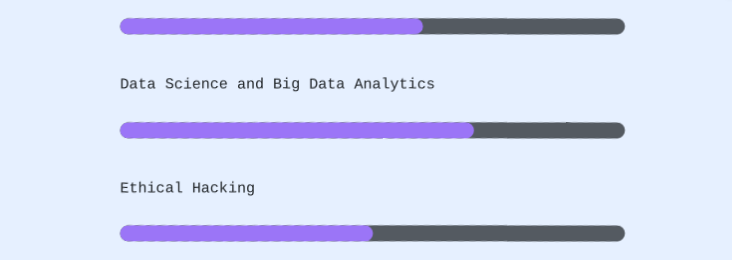
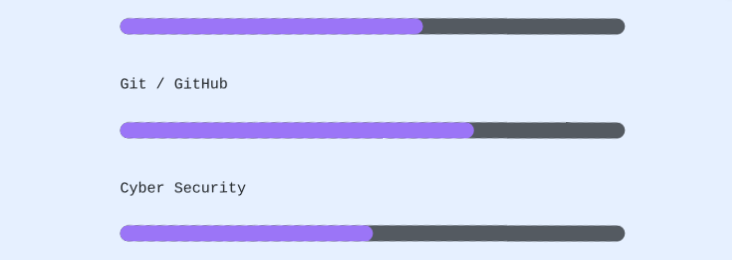
Before and after one commit to Swapnil-Sagar/MyPortfolioSite, a plain HTML site: page index.html in a window 1280 px wide. Shown: the part 1916-2176 px from the top of the page, 0-732 px from the left. Drawn offline with nearby package versions, Linux system fonts and the light colour scheme.

Commit message:
Skills update

```diff
--- a/index.html
+++ b/index.html
@@ -402,12 +402,12 @@
               <div class="progress-bar" style="width: 60%;"></div>
             </div>
 
-            <p>Data Science and Big Data Analytics</p>
+            <p>Git / GitHub</p>
             <div class="progress">
               <div class="progress-bar" style="width: 70%;"></div>
             </div>
 
-            <p>Ethical Hacking</p>
+            <p>Cyber Security</p>
             <div class="progress">
               <div class="progress-bar" style="width: 50%;"></div>
             </div>
```
